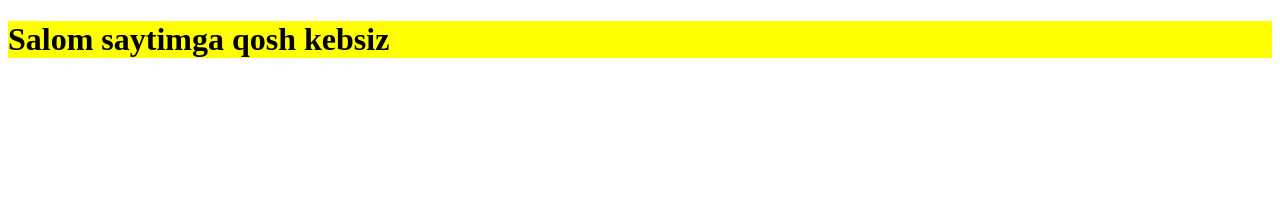
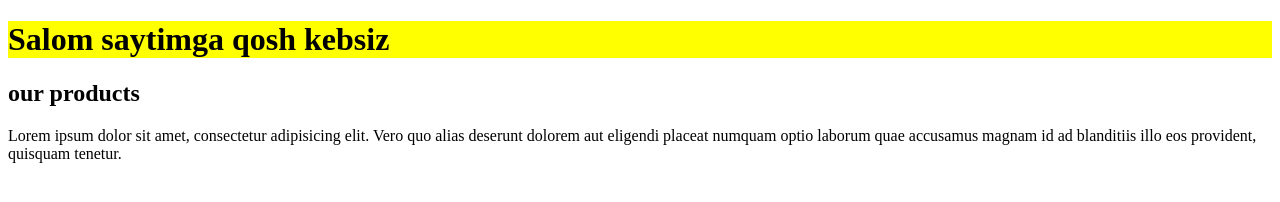
Before and after one commit to ziyodev94/onlinestore, a plain HTML site: page index.html in a window 1280 px wide. Drawn offline with Linux system fonts and the light colour scheme.

Commit message:
index hatmlga main tegi qoshdim

```diff
--- a/index.html
+++ b/index.html
@@ -12,5 +12,9 @@
     <header>
       <h1> Salom saytimga qosh kebsiz</h1>
     </header>
+   <main class="container">
+    <h2>our products</h2>
+    <p>Lorem ipsum dolor sit amet, consectetur adipisicing elit. Vero quo alias deserunt dolorem aut eligendi placeat numquam optio laborum quae accusamus magnam id ad blanditiis illo eos provident, quisquam tenetur.</p>
+   </main>
 </body>
 </html>
```
